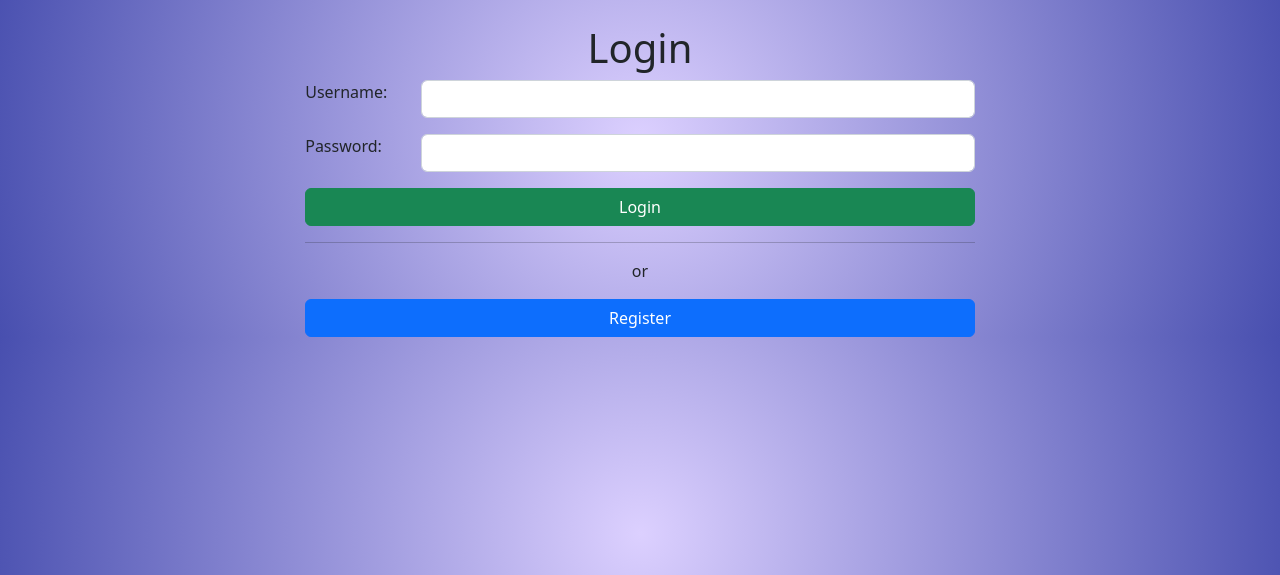
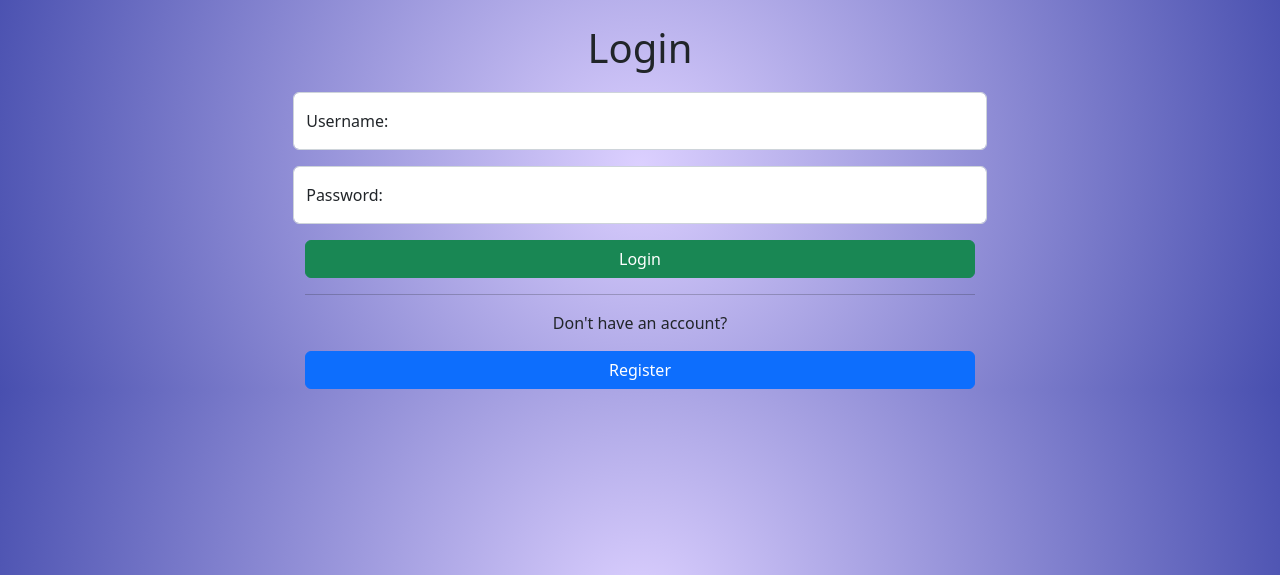
Before and after one commit to gerardoh13/flask-feedback, a Flask app: page /login in a window 1280 px wide. Shown: the part 56-631 px from the top of the page. Run offline with Flask 2, Linux system fonts and the light colour scheme; some libraries are stand-ins or nearby versions.

Commit message:
added 401 page

```diff
--- a/app.py
+++ b/app.py
@@ -15,20 +15,19 @@ connect_db(app)
 app.config['SECRET_KEY'] = "Cats_are_cool!"
 debug = DebugToolbarExtension(app)
 
-@app.route('/')
+@app.route("/")
 def show_homepage():
-    """shows home page if registered/logged-in or redirects to registration"""
-    if "username" not in session:
-        return redirect("/register")
-    return render_template("home.html")
+    """redirects to registration"""
+    return redirect("/register")
 
 @app.route('/register', methods=['GET', 'POST'])
 def registration():
     """shows registration form and processes registrations"""
     form = UserForm()
     if 'username' in session:
-        flash('logout to register a new account', "danger")
-        return redirect("/")
+        user = session["username"]
+        flash('logout to register a new account', "warning")
+        return redirect(f"/users/{user}")
     if form.validate_on_submit():
         data = {k: v for k, v in form.data.items() if k != "csrf_token"}
         new_user = User.register(**data)
@@ -40,7 +39,7 @@ def registration():
             form.username.errors.append('Username taken. Please choose another username.')
             return render_template('register.html', form=form)
         session['username'] = new_user.username
-        flash(f'Welcome {new_user.first_name}')
+        flash(f'Welcome {new_user.first_name}!', "info")
         return redirect(f"/users/{new_user.username}")
 
     return render_template('register.html', form=form)
@@ -49,8 +48,9 @@ def registration():
 def login():
     """shows login form and processes logins"""
     if 'username' in session:
-        flash("You're aleardy logged in", "danger")
-        return redirect("/")
+        user = session["username"]
+        flash("You're aleardy logged in", "warning")
+        return redirect(f"/users/{user}")
     form = LoginForm()
     if form.validate_on_submit():
         username = form.username.data
@@ -59,7 +59,7 @@ def login():
         user = User.authenticate(username, password)
         if user:
             session['username'] = user.username
-            flash(f'Welcome {user.first_name}')
+            flash(f'Welcome {user.first_name}!', "info")
             return redirect(f"/users/{user.username}")
         else:
             form.username.errors = ['Invalid username/password.']
@@ -70,7 +70,7 @@ def login():
 def show_user(username):
     if "username" not in session or session['username'] != username:
         flash("Oops! You don't have access to this page", "danger")
-        return redirect('/')
+        return redirect('/401')
     user = User.query.get_or_404(username)
     return render_template('user-details.html', user=user)
 
@@ -79,16 +79,16 @@ def add_feedback(username):
     """shows new feedback form and submits new feedback"""
     if "username" not in session or session['username'] != username:
         flash("Oops! You don't have access to this page", "danger")
-        return redirect('/')
+        return redirect('/401')
     form = FeedbackForm()
     if form.validate_on_submit():
         data = {k: v for k, v in form.data.items() if k != "csrf_token"}
         new_feedback = Feedback(**data, username=username)
         db.session.add(new_feedback)
         db.session.commit()
-        flash(f"feedback '{new_feedback.title}' submitted!")
+        flash(f"feedback '{new_feedback.title}' submitted!", "info")
         return redirect(f"/users/{username}")
-    return render_template("feedback.html", form=form)
+    return render_template("feedback.html", form=form, username=username, action="Add")
 
 @app.route('/feedback/<int:feedback_id>/update', methods=['GET', 'POST'])
 def update_feedback(feedback_id):
@@ -96,15 +96,15 @@ def update_feedback(feedback_id):
     feedback = Feedback.query.get_or_404(feedback_id)
     if "username" not in session or session['username'] != feedback.username:
         flash("Oops! You don't have access to this page", "danger")
-        return redirect('/')
+        return redirect('/401')
     form = FeedbackForm(title=feedback.title, content=feedback.content)
     if form.validate_on_submit():
         feedback.title = form.title.data
         feedback.content = form.content.data
         db.session.commit()
-        flash(f"feedback '{feedback.title}' updated!")
+        flash(f"feedback '{feedback.title}' updated!", "info")
         return redirect(f"/users/{feedback.username}")
-    return render_template('feedback.html', form=form)
+    return render_template('feedback.html', form=form, username=feedback.username, action="Edit")
 
 @app.route('/feedback/<int:feedback_id>/delete', methods=['POST'])
 def delete_feedback(feedback_id):
@@ -112,7 +112,7 @@ def delete_feedback(feedback_id):
     feedback = Feedback.query.get_or_404(feedback_id)
     if "username" not in session or session['username'] != feedback.username:
         flash("Oops! You don't have access to this page", "danger")
-        return redirect('/')
+        return redirect('/401')
     db.session.delete(feedback)
     db.session.commit()
     return redirect(f"/users/{feedback.username}")
@@ -123,15 +123,20 @@ def delete_user(username):
     user = User.query.get_or_404(username)
     if "username" not in session or session['username'] != username:
         flash("Oops! You don't have access to this page", "danger")
-        return redirect('/')
+        return redirect('/401')
     db.session.delete(user)
     db.session.commit()
     session.pop('username')
-    flash("Account has been deleted", "danger")
-    return redirect("/")
+    flash("Account has been deleted", "warning")
+    return redirect("/register")
 
 @app.route('/logout')
 def logout_user():
+    """logs user out"""
     session.pop('username')
     flash("Goodbye!", "info")
-    return redirect('/')
+    return redirect('/register')
+
+@app.route('/401')
+def show_401_error():
+    return render_template('401.html')
--- a/forms.py
+++ b/forms.py
@@ -4,16 +4,16 @@ from wtforms.validators import InputRequired, Length
 
 
 class UserForm(FlaskForm):
-    username = StringField("Username: ", validators=[InputRequired(), Length(min=1, max=20)])
-    password = PasswordField("Password: ", validators=[InputRequired()])
-    email = EmailField("Email: ", validators=[InputRequired(), Length(min=1, max=50)])
-    first_name = StringField("First Name: ", validators=[InputRequired(), Length(min=1, max=30)])
-    last_name = StringField("Last Name: ", validators=[InputRequired(), Length(min=1, max=30)])
+    username = StringField("Username: ", validators=[InputRequired(), Length(min=1, max=20)], render_kw={"placeholder": "username"})
+    password = PasswordField("Password: ", validators=[InputRequired()], render_kw={"placeholder": "password!"})
+    email = EmailField("Email: ", validators=[InputRequired(), Length(min=1, max=50)], render_kw={"placeholder": "email"})
+    first_name = StringField("First Name: ", validators=[InputRequired(), Length(min=1, max=30)], render_kw={"placeholder": "first name"})
+    last_name = StringField("Last Name: ", validators=[InputRequired(), Length(min=1, max=30)], render_kw={"placeholder": "last name"})
 
 class LoginForm(FlaskForm):
-    username = StringField("Username: ", validators=[InputRequired()])
-    password = PasswordField("Password: ", validators=[InputRequired()])
+    username = StringField("Username: ", validators=[InputRequired()], render_kw={"placeholder": "username"})
+    password = PasswordField("Password: ", validators=[InputRequired()], render_kw={"placeholder": "password"})
 
 class FeedbackForm(FlaskForm):
-    title = StringField("Title: ", validators=[InputRequired(), Length(min=1, max=100)])
-    content = TextAreaField("Content: ", validators=[InputRequired()])
+    title = StringField("Title: ", validators=[InputRequired(), Length(min=1, max=100)], render_kw={"placeholder": "title"})
+    content = TextAreaField("Content: ", validators=[InputRequired()], render_kw={"placeholder": "content"})
--- a/static/style.css
+++ b/static/style.css
@@ -44,8 +44,13 @@ width: 100%;
 
   .delBtn {
     float: right;
+    margin-left: 10px;
   }
 
   .editBtn {
     float: left;
   }
+
+  h1 {
+    margin-bottom: 20px;
+  }
--- a/templates/form.html
+++ b/templates/form.html
@@ -1,15 +1,9 @@
-{{ form.hidden_tag() }}
-      <div class="row form-group">
-{% for field in form
-  if field.widget.input_type != 'hidden' %}
-<div class="col-2">
-  {{ field.label }}
-</div>
-<div class="col-10">
-  {{ field(class_="form-control mb-3") }}
-  {% for error in field.errors %}
+{{ form.hidden_tag() }} {% for field in form if field.widget.input_type !=
+'hidden' %}
+<div class="row form-floating">
+  {{ field(class_="form-control mb-3") }} {{ field.label }} {% for error in
+  field.errors %}
   <span class="form-text text-danger">{{ error }}</span>
   {% endfor %}
 </div>
 {% endfor %}
-</div>
--- a/templates/login.html
+++ b/templates/login.html
@@ -1,13 +1,11 @@
-{% extends "base.html" %} {% block title %} Login {% endblock %} {% block content
-    %}
+{% extends "base.html" %} {% block title %} Login {% endblock %} {% block
+content %}
 <h1 class="text-center">Login</h1>
 <form method="POST">
   {% include "form.html" %}
-      <div class="text-end">
   <button class="btn btn-success formBtn" type="submit">Login</button>
-      </div>
-      <hr>
-      <p class="text-center">or</p>
+  <hr />
+  <p class="text-center">Don't have an account?</p>
   <a href="/register" class="btn btn-primary formBtn"> Register</a>
 </form>
 {% endblock %}
--- a/templates/user-details.html
+++ b/templates/user-details.html
@@ -4,9 +4,9 @@ content %}
 <h3>Username: {{ user.username }}</h3>
 <h3>Name: {{ user.first_name }} {{ user.last_name}}</h3>
 <h3>Email: {{ user.email }}</h3>
-<form class="mb-4 delForm" action="/users/{{ users.username }}/delete" method="POST">
+<form class="mb-4 delForm" action="/users/{{ user.username }}/delete" method="POST">
   <button class="btn btn-danger">Delete Account</button>
-  <a href="/users/{{ user.username }}/add" class="btn btn-info">
+  <a href="/users/{{ user.username }}/add" class="btn btn-dark">
     Add Feedback</a>
   </form>
 <div class="row">
```
Also changed, not shown: templates/401.html (added, +13 -0 lines), templates/feedback.html (+4 -5 lines). Lines whose indentation alone changed are shown as unchanged.
